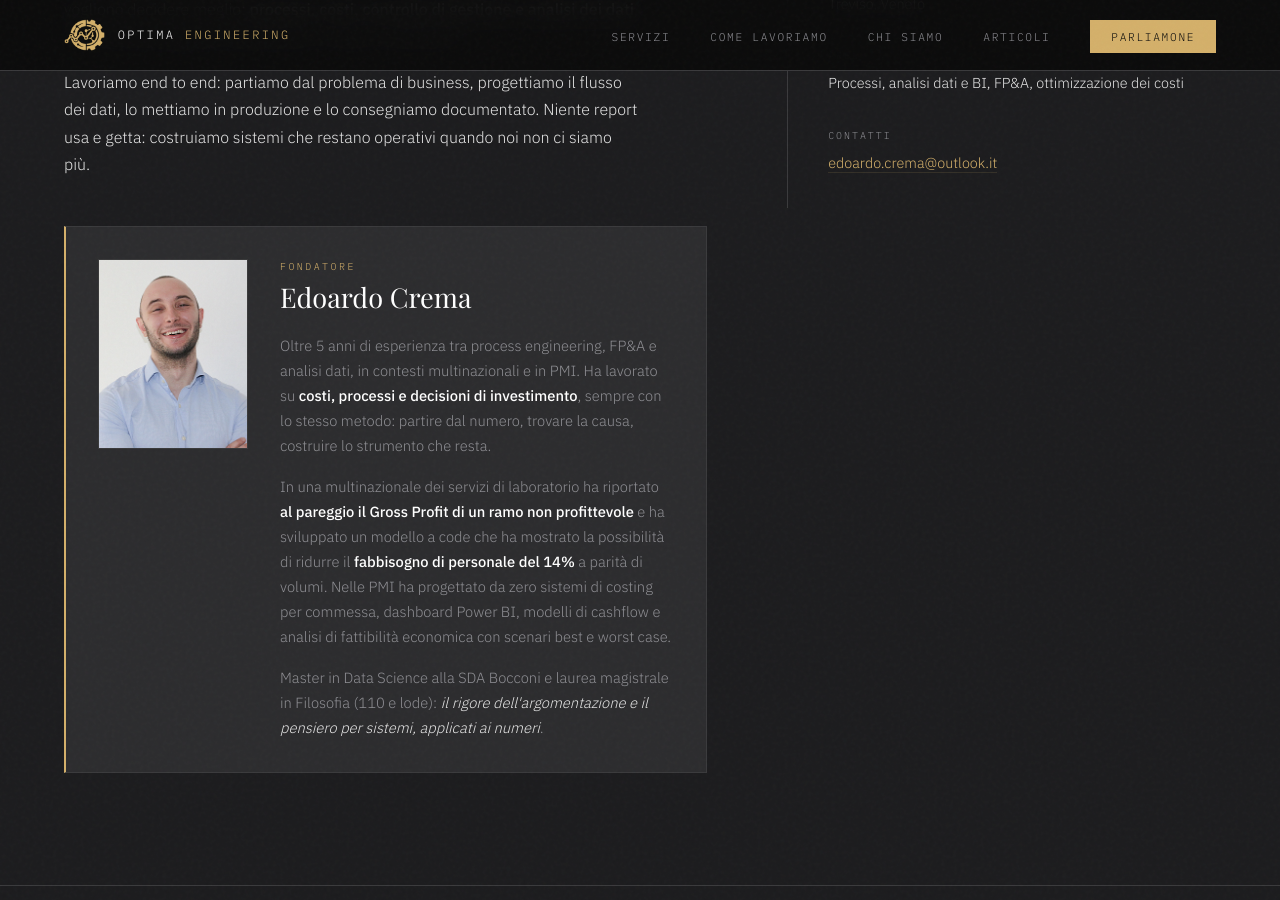
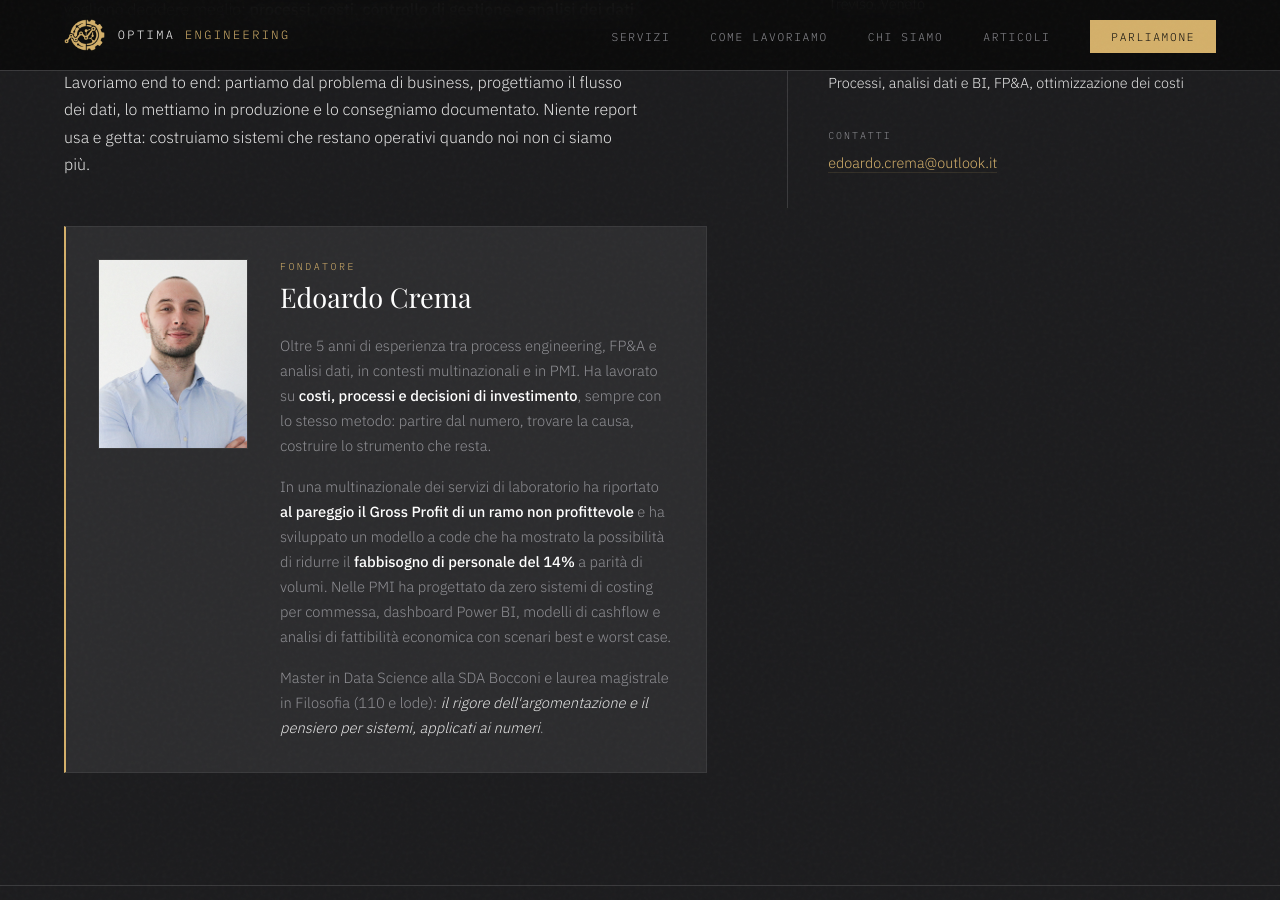
Before and after one commit to edoardo2496/optima_engineering, a Jekyll site: the page built from index.html, in a window 1280 px wide and 900 px high, scrolled down 3352 px. Built offline with Jekyll 4.4.1, drawn with Linux system fonts in a browser that asks for light colours; some web fonts are replaced.

Commit message:
Update index.html

```diff
--- a/index.html
+++ b/index.html
@@ -35,7 +35,7 @@ title: Optima Engineering — Ingegneria gestionale e dati per le aziende
       <p>Lavoriamo end to end: partiamo dal problema di business, progettiamo il flusso dei dati, lo mettiamo in produzione e lo consegniamo documentato. Niente report usa e getta: costruiamo sistemi che restano operativi quando noi non ci siamo più.</p>
 
       <div class="founder">
-        <img class="founder-photo" src="{{ '/assets/Edoardo%20Crema_2.jpg' | relative_url }}" alt="Edoardo Crema, fondatore di Optima Engineering" loading="lazy">
+        <img class="founder-photo" src="{{ '/assets/Edoardo%20Crema_1.jpg' | relative_url }}" alt="Edoardo Crema, fondatore di Optima Engineering" loading="lazy">
         <div class="founder-info">
           <div class="founder-role">Fondatore</div>
           <div class="founder-name">Edoardo Crema</div>
```
